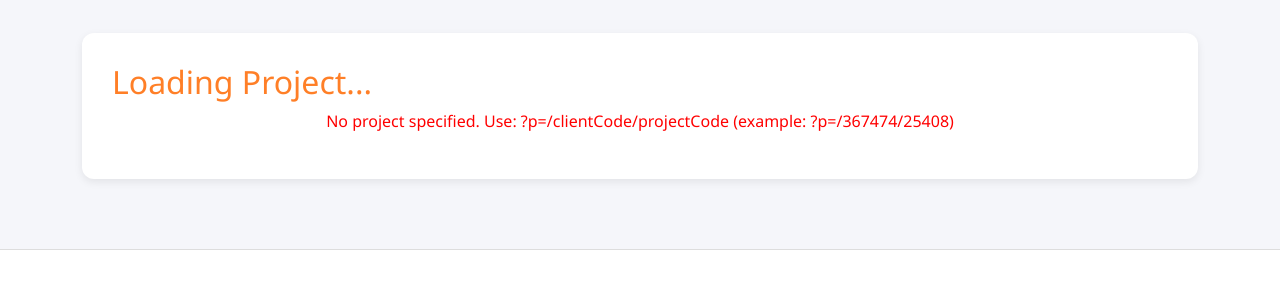
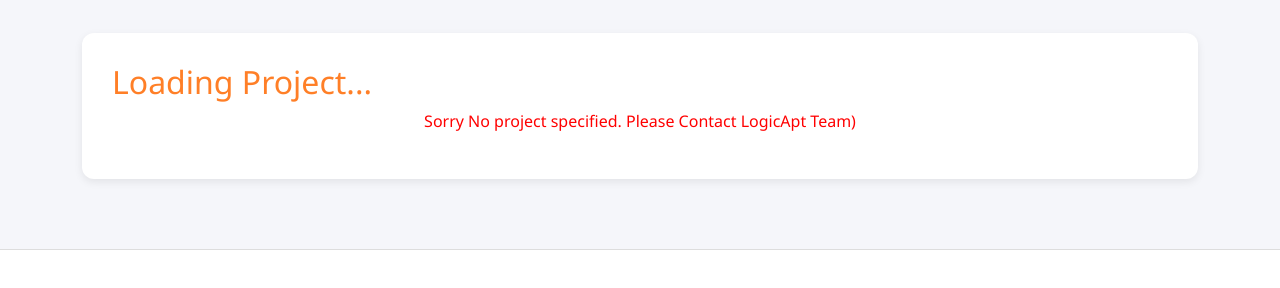
Before and after one commit to logicapt/Feedback_Form, a plain HTML site: page index.html in a window 1280 px wide. Shown: the part 152-440 px from the top of the page. Drawn offline with nearby package versions, Linux system fonts and the light colour scheme.

Commit message:
Update index.html

```diff
--- a/index.html
+++ b/index.html
@@ -820,7 +820,7 @@ function editResponse() {
 async function loadProjectData() {
   const urlProject = parseProjectFromUrl();
   if (!urlProject) {
-    showError('No project specified. Use: ?p=/clientCode/projectCode (example: ?p=/367474/25408)', true);
+    showError('Sorry No project specified. Please Contact LogicApt Team)', true);
     return;
   }
 
```
